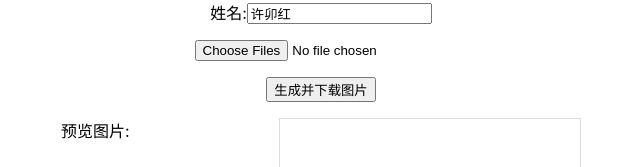
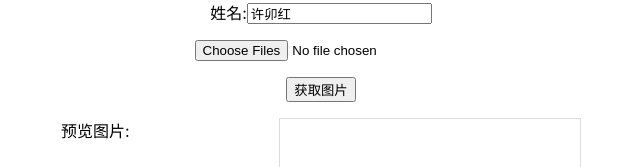
Before and after one commit to caicai-laolao/qwq, a React (Create React App) app: page / in a window 1280 px wide. Shown: the top 167 px of the page, without its empty margins (319-959 px from the left). Built offline with nearby package versions, Linux system fonts and the light colour scheme.

Commit message:
添加了setTimeout并更改了按钮名称

```diff
--- a/src/App.js
+++ b/src/App.js
@@ -85,16 +85,18 @@ function App() {
               ctx.font = "80px serif";
               ctx.fillStyle = "green";
               ctx.fillText(name, canvas.width / 2 - 120, canvas.height / 2);
-            }, 200);
+            }, 150);
+            setTimeout(() => {
               const el = document.createElement("a");
               const canvas = document.getElementById("canvas");
               el.href = canvas.toDataURL();
               el.download = "文件名称";
               const event = new MouseEvent("click");
               el.dispatchEvent(event);
+            }, 300);
           }}
         >
-          生成并下载图片
+          获取图片
         </button>
       </div>
       <div
```
Lines whose indentation alone changed are shown as unchanged.
